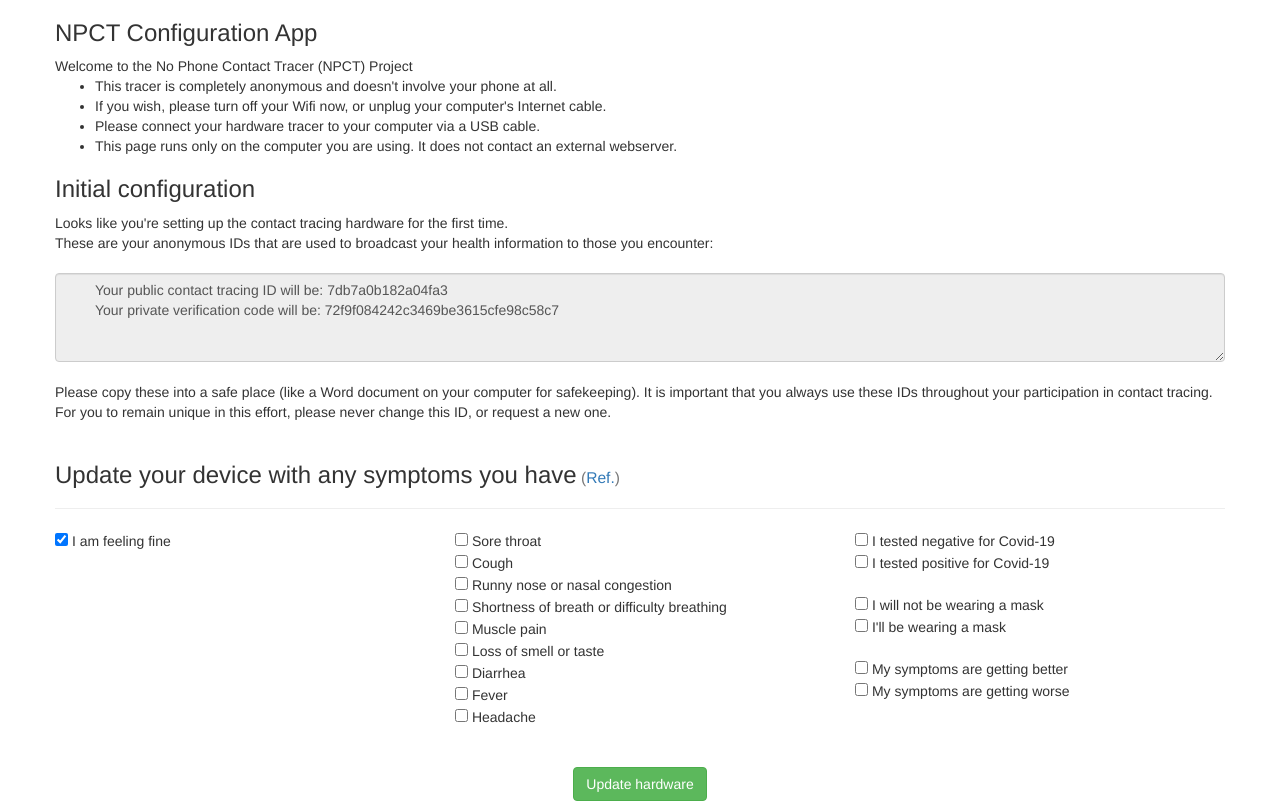
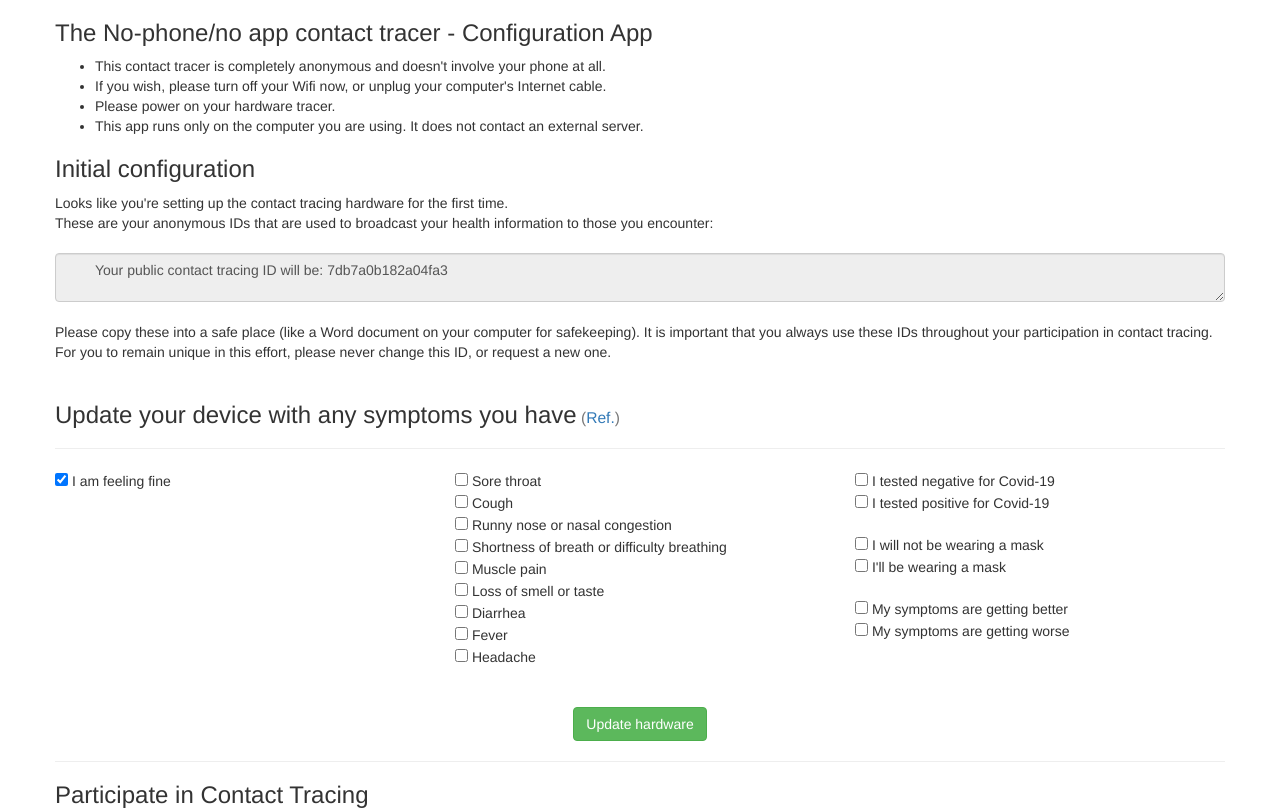
Before and after one commit to tbensky/npct, a plain HTML site: page configapp/config.html in a window 1280 px wide. Shown: the top 812 px of the page. Drawn offline with Linux system fonts and the light colour scheme.

Commit message:
config app tweaks

```diff
--- a/configapp/config.html
+++ b/configapp/config.html
@@ -453,15 +453,13 @@ if("undefined"==typeof jQuery)throw new Error("Bootstrap's JavaScript requires j
   <div class="row">
 
 
-    <h3>NPCT Configuration App</h3>
+    <h3>The No-phone/no app contact tracer - Configuration App</h3>
 
-
-      Welcome to the No Phone Contact Tracer (NPCT) Project
       <ul>
-        <li> This tracer is completely anonymous and doesn't involve your phone at all.
+        <li> This contact tracer is completely anonymous and doesn't involve your phone at all.
         <li> If you wish, please turn off your Wifi now, or unplug your computer's Internet cable.
-        <li> Please connect your hardware tracer to your computer via a USB cable.
-        <li> This page runs only on the computer you are using. It does not contact an external webserver.
+        <li> Please power on your hardware tracer.
+        <li> This app runs only on the computer you are using. It does not contact an external server.
       </ul>
 
        <div id="content"></div>
@@ -664,10 +662,8 @@ if("undefined"==typeof jQuery)throw new Error("Bootstrap's JavaScript requires j
        These are your anonymous IDs that are used to broadcast your health information to those you encounter:
        <br/>
        <br/>
-       <textarea rows=3  class="form-control" readonly>
-       Your public contact tracing ID will be: ` + public_id + `
-       Your private verification code will be: ` + private_id + `
-       </textarea>
+       <textarea rows=1 class="form-control" readonly>
+       Your public contact tracing ID will be: ` + public_id + `</textarea>
        <br/>
        Please copy these into a safe place (like a Word document on your computer for safekeeping). It is important that you
        always use these IDs throughout your participation in contact tracing. For you to remain unique in this effort, please
@@ -756,7 +752,7 @@ function get_health_code()
 function read_token()
 {
   bt_read();
-  save_device_log();
+  //save_device_log();
 }
 
 async function bt_read()
@@ -810,8 +806,9 @@ async function bt_read()
 
                   pre = Math.floor(device_log.length / PACKET_SIZE) + " contacts found.\n";
                   $('#device_dump').val(pre + dump);
-                  $('#device_dump_uncoded').val(public_id + private_id + "\n");
-                  $('#device_dump_uncoded').val($('#device_dump_uncoded').val() + uncoded);
+                  save_device_log();
+                  //$('#device_dump_uncoded').val(public_id + private_id + "\n");
+                  //$('#device_dump_uncoded').val($('#device_dump_uncoded').val() + uncoded);
                 }
                 else
                 {
@@ -895,6 +892,7 @@ function save_device_log()
 {
   var log = $('#device_dump').val();
   var data = new Blob([log]);
+  console.log("log="+log);
   var a = document.getElementById("device_log_download");
   a.href = URL.createObjectURL(data);
 }
```
Also changed, not shown: configapp/Nunjucks/config_njk.html (+11 -13 lines).
